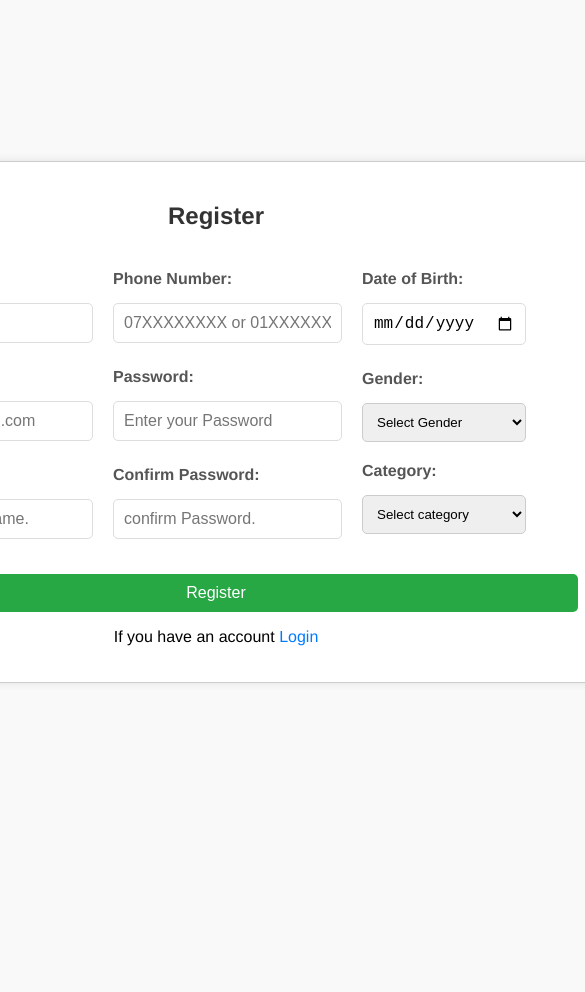
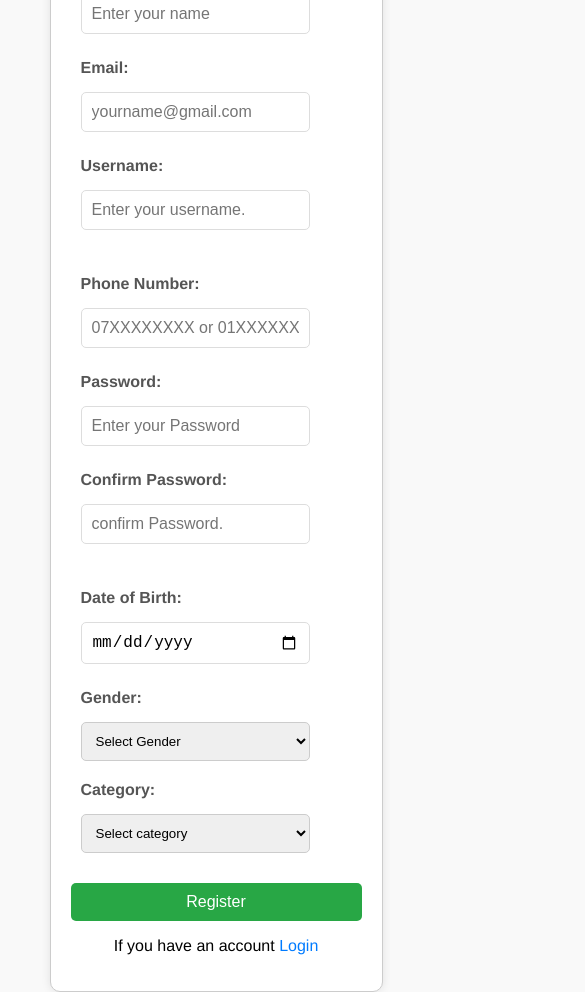
Before and after one commit to GRANDELO/ELOsystemv1, a React (Create React App) app in the folder frontend/client/: page /register in a window 390 px wide. Shown: the whole page, 585 px wide, since content can reach past the window. Before the commit the page ends 844 px from the top, so only its background shows below. Built offline with nearby package versions, Linux system fonts and the light colour scheme; no server answers.

Commit message:
elo updates from Tim

```diff
--- a/frontend/client/src/components/styles.css
+++ b/frontend/client/src/components/styles.css
@@ -55,6 +55,14 @@ form {
   margin: 10px;
 
 }
+@media (max-width: 480px) {
+  .formsep
+    {
+      display: flex;
+      flex-direction: column;
+      max-width: 80%;
+    }
+  }
 label {
   display: block;
   margin: 10px 0 5px;
```
